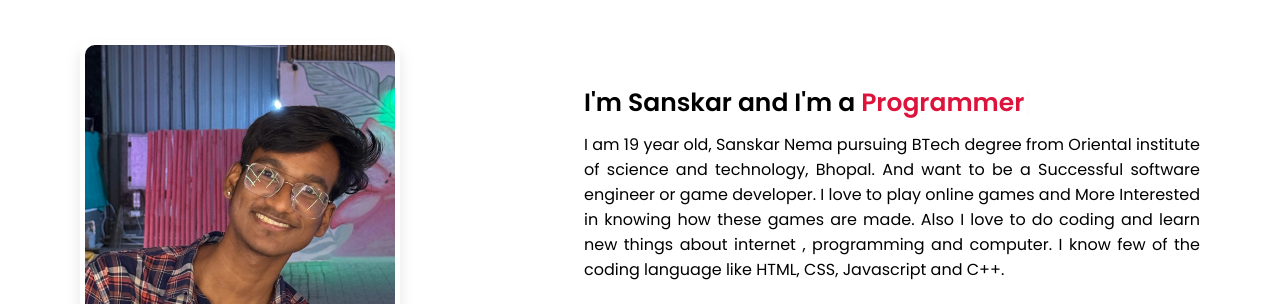
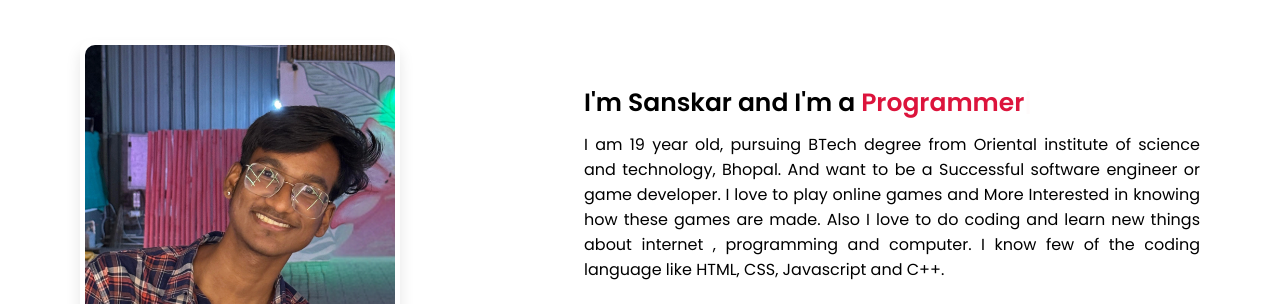
Before and after one commit to Sanskarbawniya/Sanskar-s-portfolio-project, a plain HTML site: page index.html in a window 1280 px wide. Shown: the part 1140-1444 px from the top of the page. Drawn offline with nearby package versions, Linux system fonts and the light colour scheme.

Commit message:
Update index.html

```diff
--- a/index.html
+++ b/index.html
@@ -94,7 +94,7 @@
 
                 <div class="column right">
                     <div class="text">I'm Sanskar and I'm a <span class="typing-2"></span></div>
-                    <p>I am 19 year old, Sanskar Nema pursuing BTech degree from Oriental institute of science and technology, Bhopal. And want to be a Successful software engineer or game developer. I love to play online games and More Interested in knowing how these games are made. Also I love to do coding and learn new things about internet , programming and computer. I know few of the coding language like HTML, CSS, Javascript and C++.
+                    <p>I am 19 year old, pursuing BTech degree from Oriental institute of science and technology, Bhopal. And want to be a Successful software engineer or game developer. I love to play online games and More Interested in knowing how these games are made. Also I love to do coding and learn new things about internet , programming and computer. I know few of the coding language like HTML, CSS, Javascript and C++.
                     </p>
                     <br>
                     <div class="note" style="font-family: 'Roboto Mono';font-size: 12px;"><p>Note :- Hover on pic to get more information.</p></div>
```
